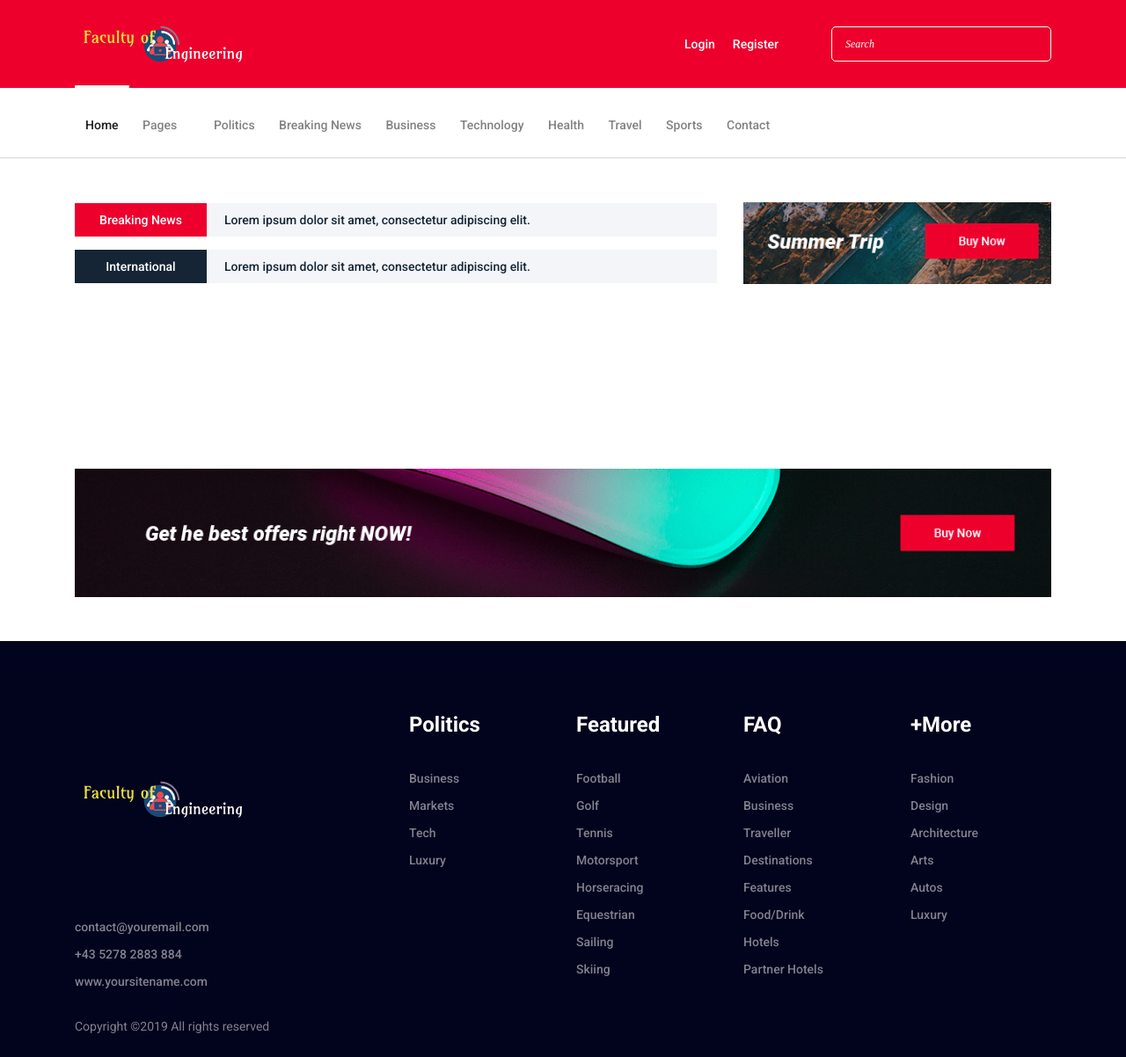
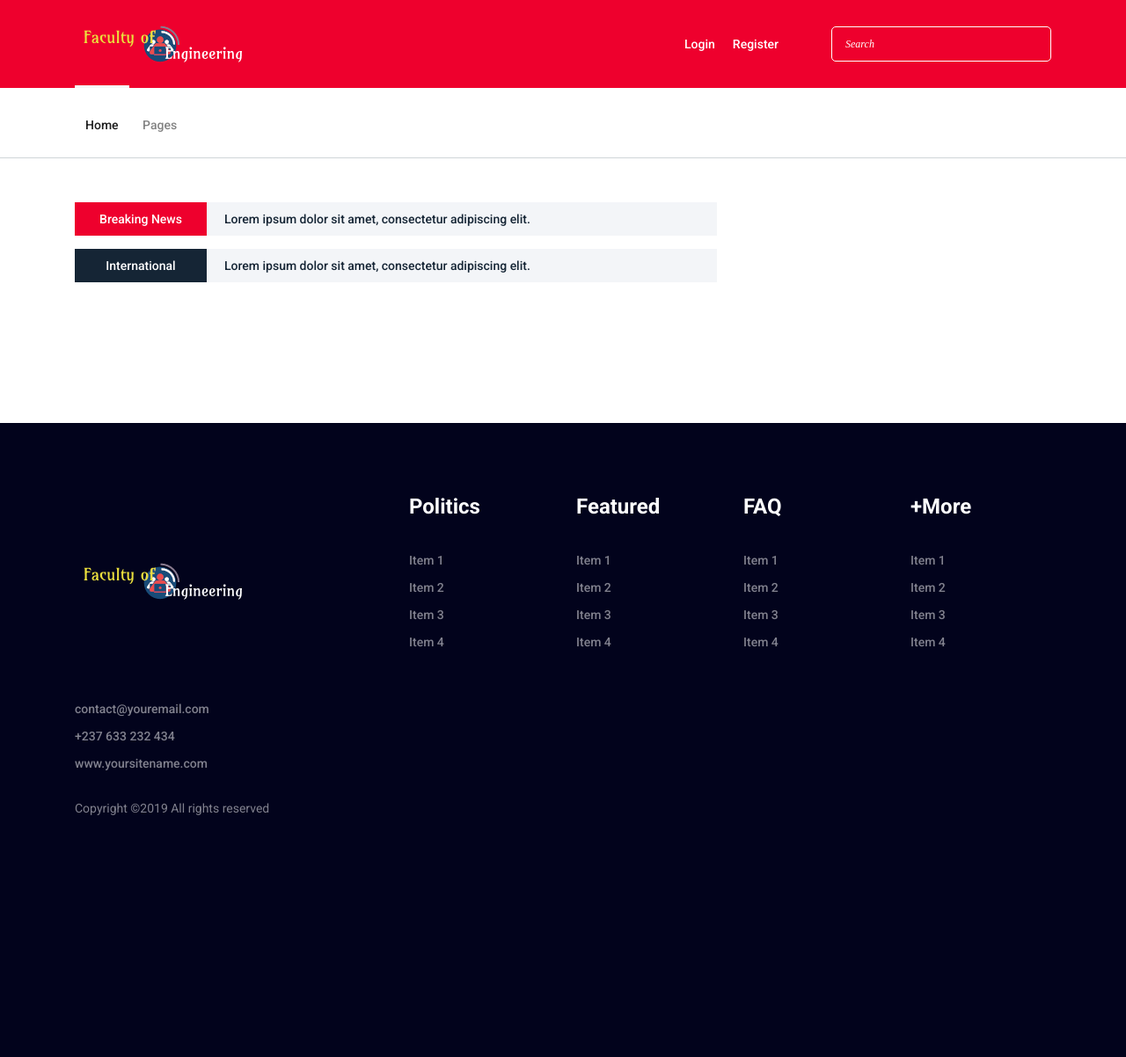
Before and after one commit to xurror/news_app_final, a Django app: page /articles/search in a window 1280 px wide. Shown: the whole page at 88% size. After the commit the page ends 927 px from the top, so only its background shows below. Run offline with Django 3.2, Linux system fonts and the light colour scheme; data that the repository does not hold is empty; parts of the project's set-up code (start-up, migrations or seed data) failed here and were passed over; some libraries are stand-ins or nearby versions; some web fonts are replaced.

Commit message:
some few updates

```diff
--- a/templates/partials/_footer.html
+++ b/templates/partials/_footer.html
@@ -1,8 +1,7 @@
 {% load static %}
 
 
-    <!-- ##### Footer Add Area Start ##### -->
-    <div class="footer-add-area">
+    <!-- ##### Footer Add Area Start #####
         <div class="container">
             <div class="row">
                 <div class="col-12">
@@ -13,7 +12,7 @@
             </div>
         </div>
     </div>
-    <!-- ##### Footer Add Area End ##### -->
+     ##### Footer Add Area End ##### -->
 
     <!-- ##### Footer Area Start ##### -->
     <footer class="footer-area">
@@ -33,7 +32,7 @@
                             <!-- List -->
                             <ul class="list">
                                 <li><a href="#">contact@youremail.com</a></li>
-                                <li><a href="#">+43 5278 2883 884</a></li>
+                                <li><a href="#">+237 633 232 434</a></li>
                                 <li><a href="#">www.yoursitename.com</a></li>
                             </ul>
                         </div>
@@ -46,10 +45,10 @@
                             <h4 class="widget-title">Politics</h4>
                             <!-- List -->
                             <ul class="list">
-                                <li><a href="#">Business</a></li>
-                                <li><a href="#">Markets</a></li>
-                                <li><a href="#">Tech</a></li>
-                                <li><a href="#">Luxury</a></li>
+                                <li><a href="#">Item 1</a></li>
+                                <li><a href="#">Item 2</a></li>
+                                <li><a href="#">Item 3</a></li>
+                                <li><a href="#">Item 4</a></li>
                             </ul>
                         </div>
                     </div>
@@ -61,14 +60,10 @@
                             <h4 class="widget-title">Featured</h4>
                             <!-- List -->
                             <ul class="list">
-                                <li><a href="#">Football</a></li>
-                                <li><a href="#">Golf</a></li>
-                                <li><a href="#">Tennis</a></li>
-                                <li><a href="#">Motorsport</a></li>
-                                <li><a href="#">Horseracing</a></li>
-                                <li><a href="#">Equestrian</a></li>
-                                <li><a href="#">Sailing</a></li>
-                                <li><a href="#">Skiing</a></li>
+                                <li><a href="#">Item 1</a></li>
+                                <li><a href="#">Item 2</a></li>
+                                <li><a href="#">Item 3</a></li>
+                                <li><a href="#">Item 4</a></li>
                             </ul>
                         </div>
                     </div>
@@ -80,14 +75,10 @@
                             <h4 class="widget-title">FAQ</h4>
                             <!-- List -->
                             <ul class="list">
-                                <li><a href="#">Aviation</a></li>
-                                <li><a href="#">Business</a></li>
-                                <li><a href="#">Traveller</a></li>
-                                <li><a href="#">Destinations</a></li>
-                                <li><a href="#">Features</a></li>
-                                <li><a href="#">Food/Drink</a></li>
-                                <li><a href="#">Hotels</a></li>
-                                <li><a href="#">Partner Hotels</a></li>
+                                <li><a href="#">Item 1</a></li>
+                                <li><a href="#">Item 2</a></li>
+                                <li><a href="#">Item 3</a></li>
+                                <li><a href="#">Item 4</a></li>
                             </ul>
                         </div>
                     </div>
@@ -99,12 +90,10 @@
                             <h4 class="widget-title">+More</h4>
                             <!-- List -->
                             <ul class="list">
-                                <li><a href="#">Fashion</a></li>
-                                <li><a href="#">Design</a></li>
-                                <li><a href="#">Architecture</a></li>
-                                <li><a href="#">Arts</a></li>
-                                <li><a href="#">Autos</a></li>
-                                <li><a href="#">Luxury</a></li>
+                                <li><a href="#">Item 1</a></li>
+                                <li><a href="#">Item 2</a></li>
+                                <li><a href="#">Item 3</a></li>
+                                <li><a href="#">Item 4</a></li>
                             </ul>
                         </div>
                     </div>
--- a/templates/partials/_navbar.html
+++ b/templates/partials/_navbar.html
@@ -145,7 +145,7 @@
                                             </div>
                                         </div>
                                     </li>
-                                -->
+
                                     <li><a href="#">Politics</a></li>
                                     <li><a href="#">Breaking News</a></li>
                                     <li><a href="#">Business</a></li>
@@ -154,6 +154,7 @@
                                     <li><a href="#">Travel</a></li>
                                     <li><a href="#">Sports</a></li>
                                     <li><a href="{% url 'contact' %}">Contact</a></li>
+                                    -->
                                 </ul>
                             </div>
                             <!-- Nav End -->
@@ -179,8 +180,8 @@
                         <div id="breakingNewsTicker" class="ticker">
                             <ul>
                                 <li><a href="#">Lorem ipsum dolor sit amet, consectetur adipiscing elit.</a></li>
-                                <li><a href="#">Welcome to Colorlib Family.</a></li>
-                                <li><a href="#">Nam eu metus sitsit amet, consec!</a></li>
+                                <li><a href="#">Welcome to the Faculty of Engineering publication platform.</a></li>
+                                <li><a href="#">We bring latest news updates to you</a></li>
                             </ul>
                         </div>
                     </div>
@@ -193,19 +194,20 @@
                         <div id="internationalTicker" class="ticker">
                             <ul>
                                 <li><a href="#">Lorem ipsum dolor sit amet, consectetur adipiscing elit.</a></li>
-                                <li><a href="#">Welcome to Colorlib Family.</a></li>
+                                <li><a href="#">Welcome to the Faculty of Engineering publication platform.</a></li>
                                 <li><a href="#">Nam eu metus sitsit amet, consec!</a></li>
                             </ul>
                         </div>
                     </div>
                 </div>
 
-                <!-- Hero Add -->
+                <!-- Hero Add
                 <div class="col-12 col-lg-4">
                     <div class="hero-add">
                         <a href="#"><img src="{% static 'img/bg-img/hero-add.gif' %}" alt=""></a>
                     </div>
                 </div>
+                 -->
             </div>
         </div>
     </div>
```
